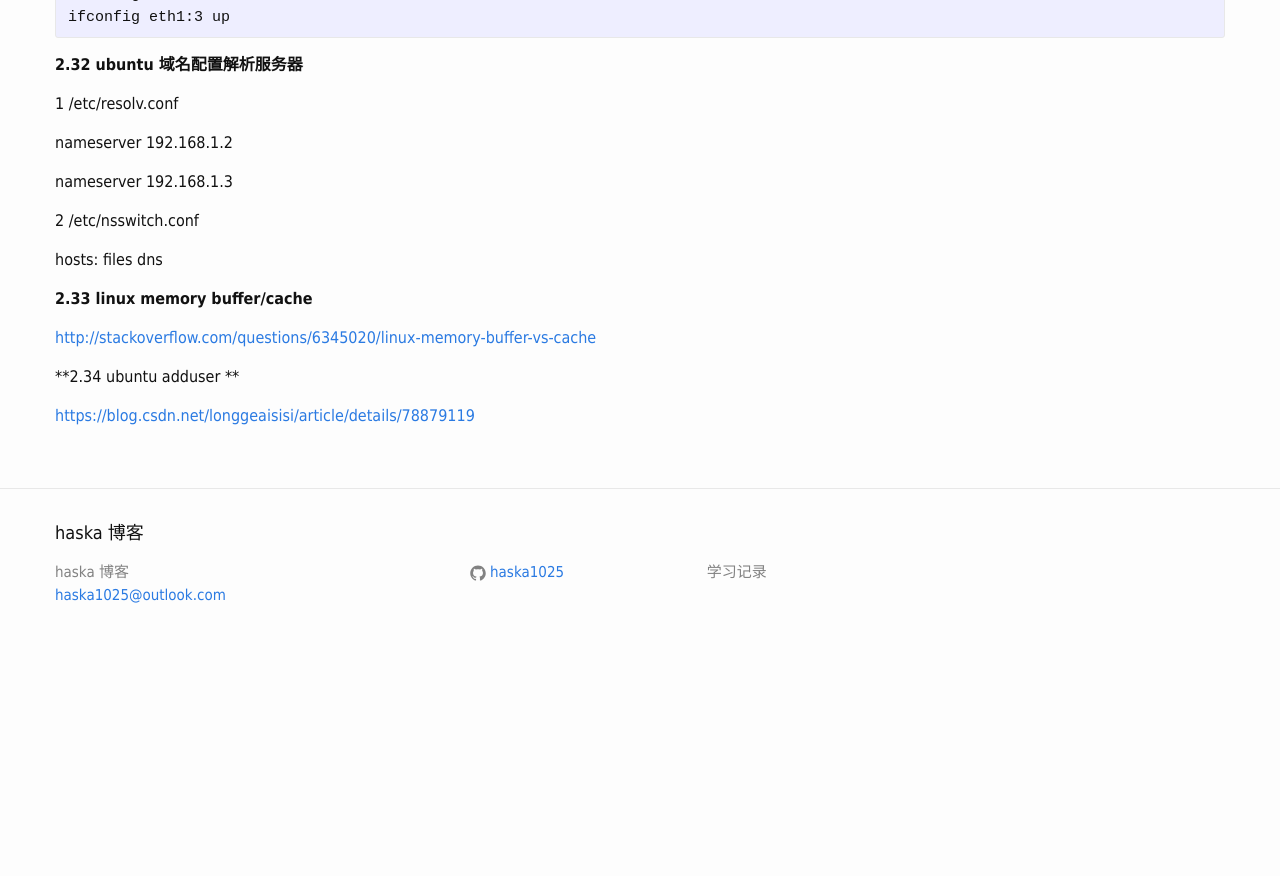
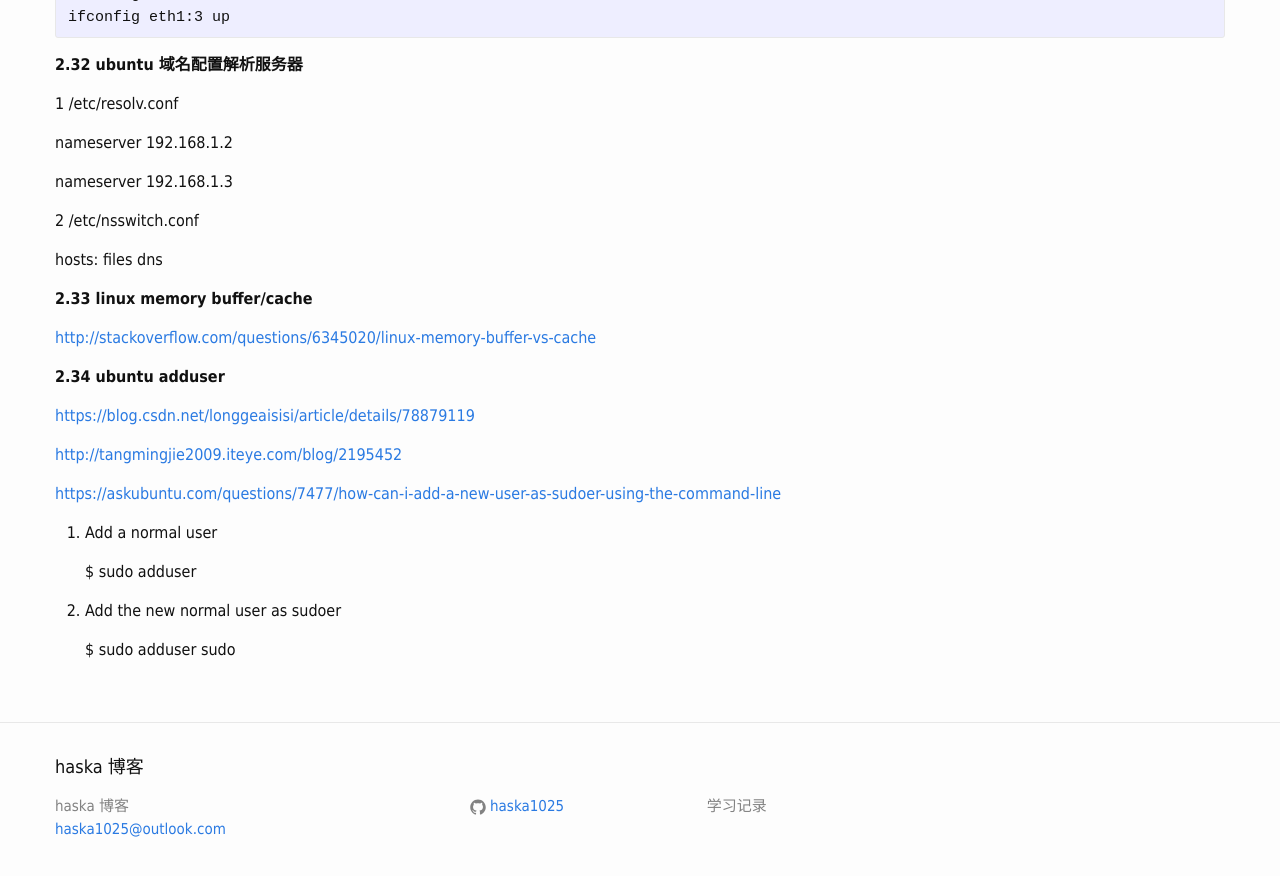
Before and after one commit to haska1025/haska1025.github.io, a Jekyll site: the page built from _posts/2015-02-10-linux常用命令使用集锦.markdown, in a window 1280 px wide and 900 px high, scrolled down 14196 px. Shown: the top 876 px of the window. Built offline with Jekyll 4.4.1, drawn with Linux system fonts in a browser that asks for light colours; before the commit the page ends 14862 px from its top, so only the background shows below that.

Commit message:
Add new changes

```diff
--- a/_posts/2015-02-10-linux常用命令使用集锦.markdown
+++ b/_posts/2015-02-10-linux常用命令使用集锦.markdown
@@ -668,6 +668,18 @@ hosts:          files dns
 
 <http://stackoverflow.com/questions/6345020/linux-memory-buffer-vs-cache>
 
-**2.34 ubuntu adduser **
+**2.34 ubuntu adduser**
 
 <https://blog.csdn.net/longgeaisisi/article/details/78879119>
+
+<http://tangmingjie2009.iteye.com/blog/2195452>
+
+<https://askubuntu.com/questions/7477/how-can-i-add-a-new-user-as-sudoer-using-the-command-line>
+
+1. Add a normal user
+
+    $ sudo adduser <username>
+
+2. Add the new normal user as sudoer
+
+    $ sudo adduser <username> sudo
```
Also changed, not shown: _posts/2017-12-20-syslog-logstash-http.md (+2 -0 lines), _posts/2018-05-04-http_proxy.md (+2 -0 lines).
